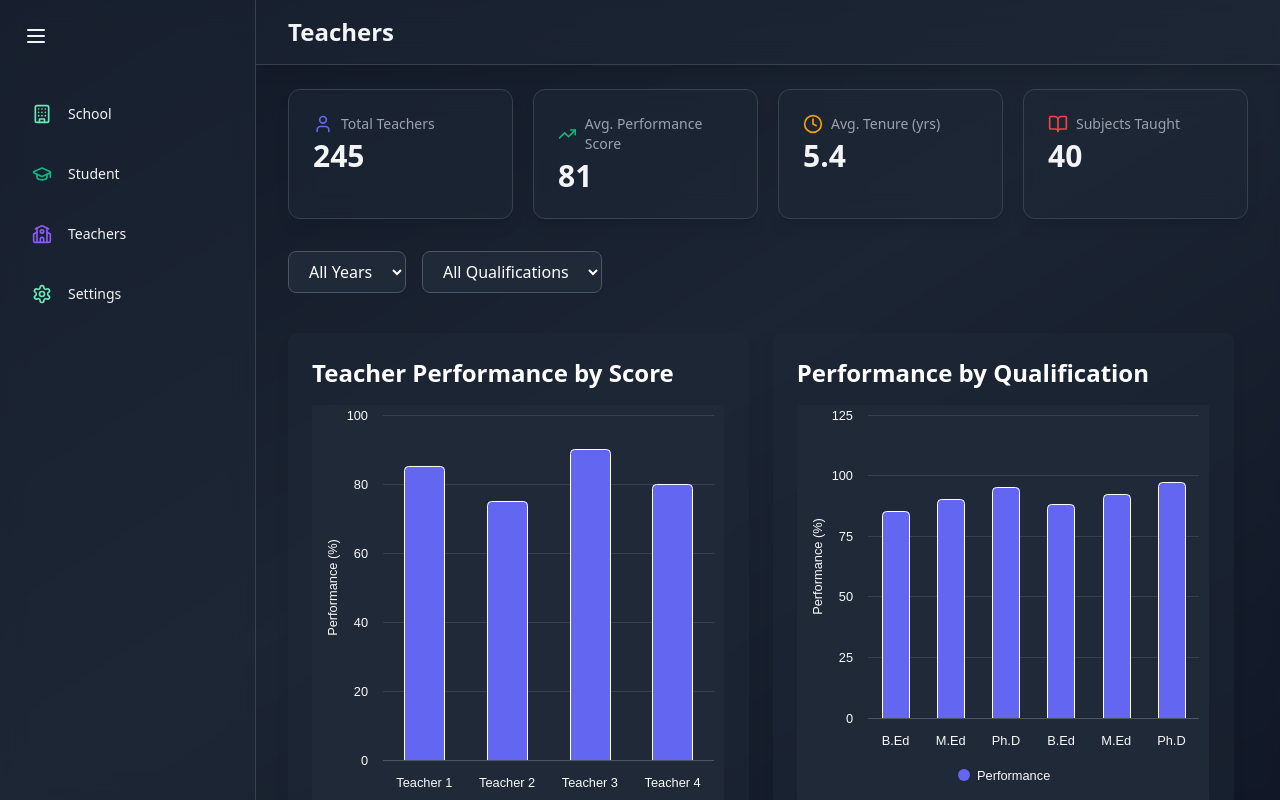
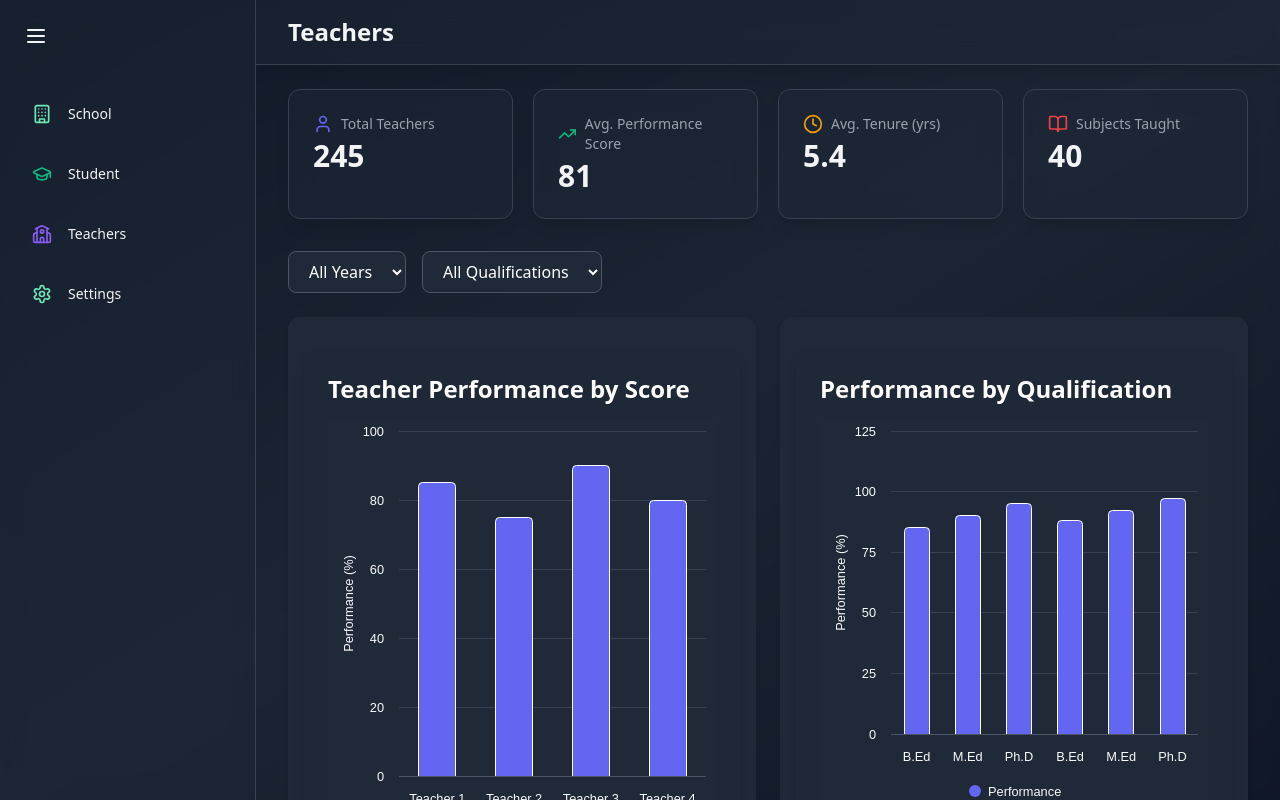
Before and after one commit to mudassirms/MaverickIgnite, a React (Vite) app: page /teachers in a window 1280 px wide. Built offline with nearby package versions, Linux system fonts and the light colour scheme.

Commit message:
teacherpayscale is added

```diff
--- /dev/null
+++ b/src/components/Teacher/TeacherSalaryPerformance.jsx
@@ -0,0 +1,113 @@
+import { useState } from "react";
+import { motion } from "framer-motion";
+import Highcharts from "highcharts";
+import HighchartsReact from "highcharts-react-official";
+
+const teacherData = [
+  { name: "Mr. Sharma", salary: 28000, performance: 72 },
+  { name: "Kunaal", salary: 25000, performance: 70 },
+  { name: "Karthik", salary: 29000, performance: 82 },
+  { name: "Ms. Rani", salary: 34000, performance: 78 },
+  { name: "Mr. Patel", salary: 39000, performance: 80 },
+  { name: "Mr. Jabbar", salary: 47000, performance: 85 },
+  { name: "Mr. Ayaaz", salary: 54000, performance: 88 },
+  { name: "Ms. Inayat", salary: 63000, performance: 92 },
+];
+
+const salaryRanges = [
+  { label: "20k-30k", min: 20000, max: 30000 },
+  { label: "30k-40k", min: 30000, max: 40000 },
+  { label: "40k-50k", min: 40000, max: 50000 },
+  { label: "50k-60k", min: 50000, max: 60000 },
+  { label: "60k-70k", min: 60000, max: 70000 },
+];
+
+const TeacherPerformanceBySalary = () => {
+  const [selectedRange, setSelectedRange] = useState("");
+
+  const filteredData = selectedRange
+    ? teacherData.filter((t) => {
+        const range = salaryRanges.find((r) => r.label === selectedRange);
+        return t.salary >= range.min && t.salary <= range.max;
+      })
+    : [];
+
+  const chartOptions = {
+    chart: {
+      type: "column",
+      backgroundColor: "#1F2937",
+    },
+    title: {
+      text: `Teacher Performance ${selectedRange ? `(${selectedRange})` : ""}`,
+      style: { color: "#F9FAFB" },
+    },
+    xAxis: {
+      categories: filteredData.map((t) => t.name),
+      title: { text: "Teacher", style: { color: "#F9FAFB" } },
+      labels: { style: { color: "#F9FAFB" } },
+    },
+    yAxis: {
+      title: { text: "Performance %", style: { color: "#F9FAFB" } },
+      labels: { style: { color: "#F9FAFB" } },
+      gridLineColor: "#374151",
+    },
+    tooltip: {
+      backgroundColor: "#111827",
+      style: { color: "#F9FAFB" },
+      formatter: function () {
+        const index = this.point.index;
+        const teacher = filteredData[index];
+        return `<b>${teacher.name}</b><br/>Salary: ₹${teacher.salary.toLocaleString()}<br/>Performance: ${teacher.performance}%`;
+      },
+    },
+    series: [
+      {
+        name: "Performance",
+        data: filteredData.map((t) => ({
+          y: t.performance,
+          name: t.name,
+        })),
+        color: "#60A5FA",
+      },
+    ],
+    credits: { enabled: false },
+    legend: { enabled: false },
+  };
+
+  return (
+    <motion.div
+      className="bg-gray-800 rounded-xl p-6 border border-gray-700 shadow-md"
+      initial={{ opacity: 0, y: 20 }}
+      animate={{ opacity: 1, y: 0 }}
+    >
+      <div className="mb-4">
+        <select
+          className="bg-gray-700 text-white px-4 py-2 rounded-md"
+          value={selectedRange}
+          onChange={(e) => setSelectedRange(e.target.value)}
+        >
+          <option value="">Select Salary Range</option>
+          {salaryRanges.map((range) => (
+            <option key={range.label} value={range.label}>
+              {range.label}
+            </option>
+          ))}
+        </select>
+      </div>
+
+      {selectedRange && filteredData.length > 0 ? (
+        <div className="w-full overflow-x-auto">
+          <HighchartsReact
+            highcharts={Highcharts}
+            options={chartOptions}
+            containerProps={{ style: { width: "100%", height: "100%" } }}
+          />
+        </div>
+      ) : selectedRange ? (
+        <p className="text-gray-400">No teachers in selected range.</p>
+      ) : null}
+    </motion.div>
+  );
+};
+
+export default TeacherPerformanceBySalary;
--- /dev/null
+++ b/src/pages/SalaryRangePerformance.jsx
@@ -0,0 +1,62 @@
+// components/Teacher/SalaryRangePerformance.js
+
+import { motion } from "framer-motion";
+import Highcharts from "highcharts";
+import HighchartsReact from "highcharts-react-official";
+
+const salaryData = [
+  { range: "20k-30k", performance: 68 },
+  { range: "30k-40k", performance: 75 },
+  { range: "40k-50k", performance: 82 },
+  { range: "50k-60k", performance: 87 },
+  { range: "60k-70k", performance: 91 },
+];
+
+const SalaryRangePerformance = () => {
+  const chartOptions = {
+    chart: {
+      type: "column",
+      backgroundColor: "#1F2937",
+    },
+    title: {
+      text: "Salary Range-wise Performance",
+      style: { color: "#F9FAFB" },
+    },
+    xAxis: {
+      categories: salaryData.map((d) => d.range),
+      title: { text: "Salary Range", style: { color: "#F9FAFB" } },
+      labels: { style: { color: "#F9FAFB" } },
+    },
+    yAxis: {
+      title: { text: "Performance %", style: { color: "#F9FAFB" } },
+      labels: { style: { color: "#F9FAFB" } },
+      gridLineColor: "#374151",
+    },
+    tooltip: {
+      backgroundColor: "#111827",
+      style: { color: "#F9FAFB" },
+      pointFormat: "Performance: <b>{point.y}%</b>",
+    },
+    series: [
+      {
+        name: "Performance",
+        data: salaryData.map((d) => d.performance),
+        color: "#10B981",
+      },
+    ],
+    credits: { enabled: false },
+    legend: { enabled: false },
+  };
+
+  return (
+    <motion.div
+      className="bg-gray-800 rounded-xl p-6 border border-gray-700 shadow-md"
+      initial={{ opacity: 0, y: 20 }}
+      animate={{ opacity: 1, y: 0 }}
+    >
+      <HighchartsReact highcharts={Highcharts} options={chartOptions} />
+    </motion.div>
+  );
+};
+
+export default SalaryRangePerformance;
--- a/src/pages/TeachersPage.jsx
+++ b/src/pages/TeachersPage.jsx
@@ -15,6 +15,8 @@ import AverageTenure from "../components/Teacher/AverageTenure";
 import TeacherAbsenteeismRate from "../components/Teacher/TeacherAbsenteeismRate";
 import TeacherStudentRatio from "../components/Teacher/TeacherStudentRatio";
 import TeacherPerformanceChart from "../components/Teacher/payscale";
+import SalaryVsPerformanceDashlet from "../components/Teacher/TeacherSalaryPerformance";
+import SalaryRangePerformance from "./SalaryRangePerformance";
 
 const teacherStats = [
   { year: "2023", qualification: "B.Ed", total: 80, avgScore: 82, avgTenure: 4.8, subjects: 10 },
@@ -87,32 +89,36 @@ const TeachersPage = () => {
           </select>
         </div>
 
-        {/* CHARTS */}
-     {/* CHARTS */}
-<div className='flex flex-wrap gap-6 justify-start'>
-  <div className="w-full md:w-[48%] lg:w-[48%]">
+        <div className='grid grid-cols-1 md:grid-cols-2 gap-6'>
+  <div className="bg-gray-800 rounded-xl p-4 shadow-md">
     <PerformanceScore year={selectedYear} qualification={selectedQualification} />
   </div>
-  <div className="w-full md:w-[48%] lg:w-[48%]">
+  <div className="bg-gray-800 rounded-xl p-4 shadow-md">
     <PerformanceByQualification year={selectedYear} qualification={selectedQualification} />
   </div>
-  <div className="w-full md:w-[48%] lg:w-[48%]">
+  <div className="bg-gray-800 rounded-xl p-4 shadow-md">
     <PerformanceByClass year={selectedYear} qualification={selectedQualification} />
   </div>
-  <div className="w-full md:w-[48%] lg:w-[48%]">
+  <div className="bg-gray-800 rounded-xl p-4 shadow-md">
     <PerformanceBySubject year={selectedYear} qualification={selectedQualification} />
   </div>
-  <div className="w-full md:w-[48%] lg:w-[48%]">
+  <div className="bg-gray-800 rounded-xl p-4 shadow-md">
     <AverageTenure year={selectedYear} qualification={selectedQualification} />
   </div>
-  <div className="w-full md:w-[48%] lg:w-[48%]">
+  <div className="bg-gray-800 rounded-xl p-4 shadow-md">
     <TeacherAbsenteeismRate year={selectedYear} qualification={selectedQualification} />
   </div>
-  <div className="w-full md:w-[48%] lg:w-[48%]">
+  <div className="bg-gray-800 rounded-xl p-4 shadow-md">
     <TeacherStudentRatio year={selectedYear} qualification={selectedQualification} />
   </div>
-  <div className="w-full md:w-[48%] lg:w-[48%]">
+  <div className="bg-gray-800 rounded-xl p-4 shadow-md">
     <TeacherPerformanceChart year={selectedYear} qualification={selectedQualification} />
+  </div>
+  <div className="bg-gray-800 rounded-xl p-4 shadow-md">
+    <SalaryVsPerformanceDashlet year={selectedYear} qualification={selectedQualification} />
+  </div>
+  <div className="bg-gray-800 rounded-xl p-4 shadow-md">
+    <SalaryRangePerformance />
   </div>
 </div>
 
```
